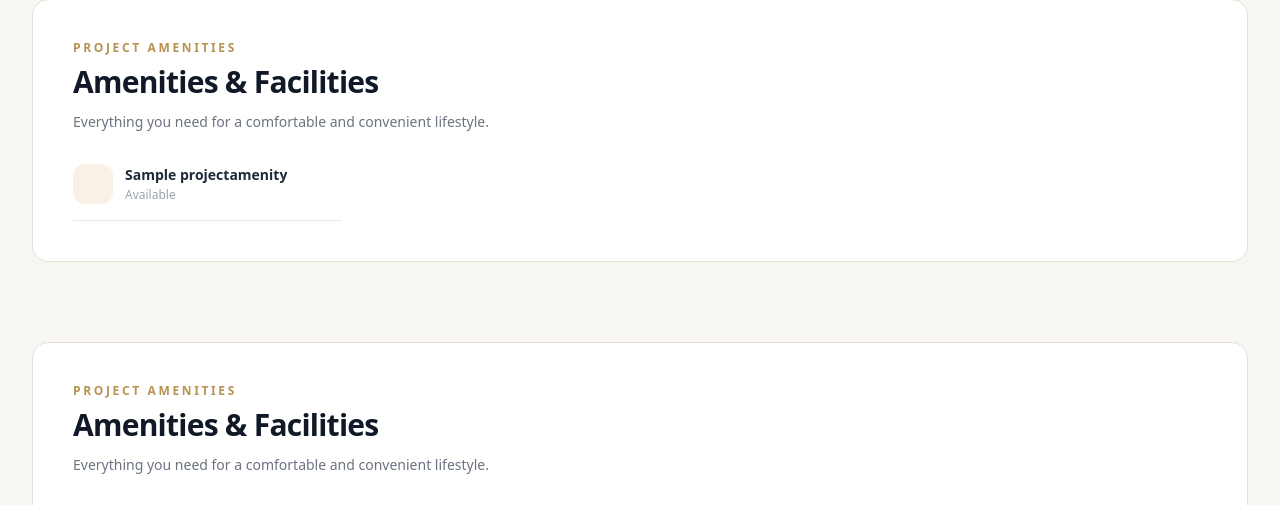
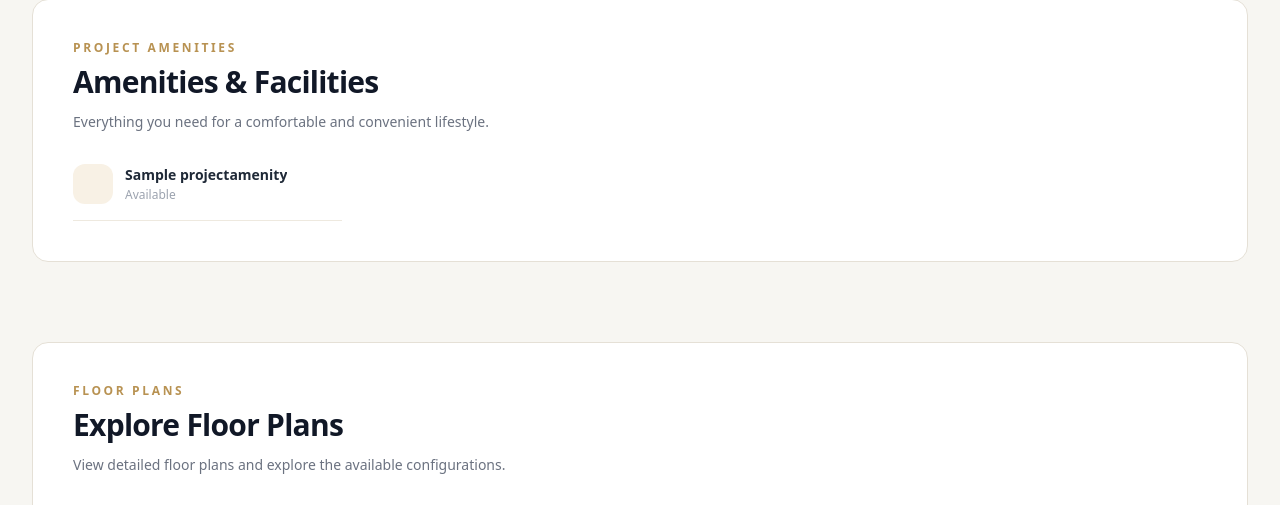
Before and after one commit to cloudrohu/shreeji_sankalp, a Django app: a page that uses templates/home/project_detail.html in a window 1280 px wide. Shown: the part 3375-3880 px from the top of the page. Run offline with Django 5.2, Linux system fonts and the light colour scheme; tables that the repository leaves empty hold one stand-in row (values such as "Sample post"); grey boxes marked "Sample" are stand-in pictures; style sheets or scripts are compiled from the project's sources; some libraries are stand-ins or nearby versions.

Commit message:
Amenities

```diff
--- a/templates/base.html
+++ b/templates/base.html
@@ -15,7 +15,9 @@
 
     <!-- Font Awesome -->
     <link rel="stylesheet" href="https://cdnjs.cloudflare.com/ajax/libs/font-awesome/6.7.2/css/all.min.css">
-
+    <link rel="preconnect" href="https://fonts.googleapis.com">
+    <link rel="preconnect" href="https://fonts.gstatic.com" crossorigin>
+    <link href="https://fonts.googleapis.com/css2?family=Playfair+Display:ital,wght@0,400;0,600;0,700;1,400&family=Plus+Jakarta+Sans:wght@300;400;500;600;700&display=swap" rel="stylesheet">
     <!-- Alpine.js -->
     <script defer src="https://cdn.jsdelivr.net/npm/alpinejs@3.x.x/dist/cdn.min.js"></script>
 
--- a/templates/home/project_detail.html
+++ b/templates/home/project_detail.html
@@ -25,7 +25,6 @@
         {% endfor %}
     </div>
 
-    <!-- Fullscreen Gallery Modal -->
     <div id="galleryModal" class="fixed inset-0 z-[9999] hidden bg-black/95 backdrop-blur-sm">
         <!-- Header Controls -->
         <div class="absolute left-0 right-0 top-0 z-30 flex items-center justify-between px-4 py-4 sm:px-7">
@@ -72,7 +71,6 @@
         </div>
     </div>
 
-    <!-- Project Hero Section -->
     <section class="bg-white mt-20">
         <div class="mx-auto max-w-7xl px-4 py-5 sm:px-6 lg:px-8">
             <div id="projectHero" class="group relative overflow-hidden rounded-2xl bg-[#1a1a1a] shadow-xl">
@@ -232,7 +230,6 @@
         </div>
     </section>
 
-    <!-- Component JavaScript -->
     <script>
         document.addEventListener("DOMContentLoaded", function () {
             const galleryItems = document.querySelectorAll(".gallery-data-item");
@@ -764,15 +761,6 @@
                                         <p class="mt-0.5 truncate text-xs text-gray-400">{{ item.subtitle }}</p>
                                         {% endif %}
                                     </div>
-
-                                    <div class="shrink-0 text-right">
-                                        {% if item.km %}
-                                        <p class="text-sm font-semibold text-[#9a7139]">{{ item.km }}</p>
-                                        {% endif %}
-                                        {% if item.drive_time %}
-                                        <p class="mt-0.5 text-[10px] text-gray-400">{{ item.drive_time }}</p>
-                                        {% endif %}
-                                    </div>
                                 </div>
                                 {% empty %}
                                 <p class="py-6 text-center text-xs text-gray-400">Connectivity details will be updated soon.</p>
@@ -854,38 +842,7 @@
             </div>
         </section>
 
-        <section id="amenities" class="scroll-mt-24 py-6 sm:py-10">
-            <div class="rounded-2xl border border-[#e5e0d6] bg-white p-4 sm:p-8 lg:p-10">
-                <div>
-                    <p class="text-[10px] font-semibold uppercase tracking-[0.22em] text-[#b89252] sm:text-xs">Project Amenities</p>
-                    <h2 class="mt-1.5 text-xl font-bold tracking-tight text-gray-900 sm:mt-2 sm:text-3xl">Amenities & Facilities</h2>
-                    <p class="mt-2 text-xs leading-5 text-gray-500 sm:mt-3 sm:text-sm">Everything you need for a comfortable and convenient lifestyle.</p>
-                </div>
-
-                {% if project.amenities.all %}
-                <div class="mt-6 grid grid-cols-2 gap-x-3 gap-y-4 sm:mt-8 sm:grid-cols-3 sm:gap-5 lg:grid-cols-4">
-                    {% for amenity in project.amenities.all %}
-                    <div class="group flex items-center gap-3 border-b border-[#eee9df] pb-4">
-                        <div class="flex h-10 w-10 shrink-0 items-center justify-center rounded-xl bg-[#f8f1e5] text-[#b89252] transition group-hover:bg-[#b89252] group-hover:text-white">
-
-                           <i class="{{amenity.amenities.icon}}"></i>
-                        </div>
-                        <div class="min-w-0">
-                            <p class="truncate text-xs font-semibold text-gray-800 sm:text-sm">{{ amenity.amenities.title }}</p>
-                            <p class="mt-0.5 text-[10px] text-gray-400 sm:text-xs">Available</p>
-                        </div>
-                    </div>
-                    {% endfor %}
-                </div>
-                {% else %}
-                <div class="mt-6 rounded-xl border border-dashed border-[#dcd5c8] p-8 text-center sm:mt-8">
-                    <p class="text-xs text-gray-500 sm:text-sm">Amenities details will be updated soon.</p>
-                </div>
-                {% endif %}
-            </div>
-        </section>
-
-        <section id="floorplan" class="scroll-mt-24 py-6 sm:py-10">
+       <section id="floorplan" class="scroll-mt-24 py-6 sm:py-10">
             <div class="rounded-2xl border border-[#e5e0d6] bg-white p-4 sm:p-8 lg:p-10">
                 <div>
                     <p class="text-[10px] font-semibold uppercase tracking-[0.22em] text-[#b89252] sm:text-xs">Floor Plans</p>
@@ -1174,10 +1131,7 @@
 <div id="galleryData" class="hidden">
     {% for item in project.gallery.all %}
         {% if item.image %}
-        <div class="gallery-data-item"
-             data-image="{{ item.image.url }}"
-             data-title="{{ item.title|default:project.project_name }}"
-             data-category="{{ item.get_category_display }}">
+        <div class="gallery-data-item" data-image="{{ item.image.url }}" data-title="{{ item.title|default:project.project_name }}" data-category="{{ item.get_category_display }}">
         </div>
         {% endif %}
     {% endfor %}
@@ -1225,39 +1179,23 @@
     </div>
 </div>
 
-<div
-    id="imageLightbox"
-    class="fixed inset-0 z-[100] hidden h-screen w-screen items-center justify-center overflow-hidden bg-black/90 p-4">
-    <button
-        type="button"
-        id="lightboxClose"
-        class="absolute right-5 top-5 z-20 flex h-11 w-11 items-center justify-center rounded-full bg-white/10 text-2xl text-white backdrop-blur-md transition hover:bg-white hover:text-black"
-    >
+<div id="imageLightbox" class="fixed inset-0 z-[100] hidden h-screen w-screen items-center justify-center overflow-hidden bg-black/90 p-4">
+
+    <button type="button" id="lightboxClose" class="absolute right-5 top-5 z-20 flex h-11 w-11 items-center justify-center rounded-full bg-white/10 text-2xl text-white backdrop-blur-md transition hover:bg-white hover:text-black">
         &times;
     </button>
 
-    <button
-        type="button"
-        id="lightboxPrev"
-        class="absolute left-4 top-1/2 z-20 flex h-11 w-11 -translate-y-1/2 items-center justify-center rounded-full bg-white/10 text-white backdrop-blur-md transition hover:bg-white hover:text-black"
-    >
+    <button type="button" id="lightboxPrev" class="absolute left-4 top-1/2 z-20 flex h-11 w-11 -translate-y-1/2 items-center justify-center rounded-full bg-white/10 text-white backdrop-blur-md transition hover:bg-white hover:text-black">
         &#10094;
     </button>
 
-    <img
-        id="lightboxImage"
-        src=""
-        alt=""
-        class="max-h-[90vh] max-w-[90vw] object-contain"
-    >
-
-    <button
-        type="button"
-        id="lightboxNext"
-        class="absolute right-4 top-1/2 z-20 flex h-11 w-11 -translate-y-1/2 items-center justify-center rounded-full bg-white/10 text-white backdrop-blur-md transition hover:bg-white hover:text-black"
-    >
+    <img id="lightboxImage" src="" alt="" class="max-h-[90vh] max-w-[90vw] object-contain">
+
+    <button type="button" id="lightboxNext" class="absolute right-4 top-1/2 z-20 flex h-11 w-11 -translate-y-1/2 items-center justify-center rounded-full bg-white/10 text-white backdrop-blur-md transition hover:bg-white hover:text-black">
         &#10095;
     </button>
+
+
 </div>
 
 
```
